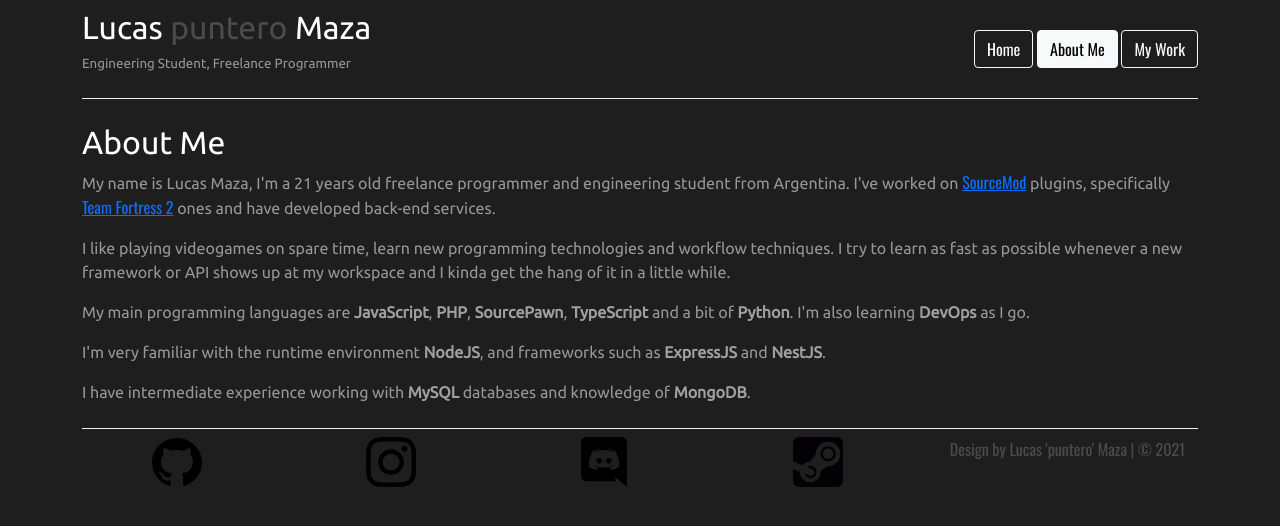
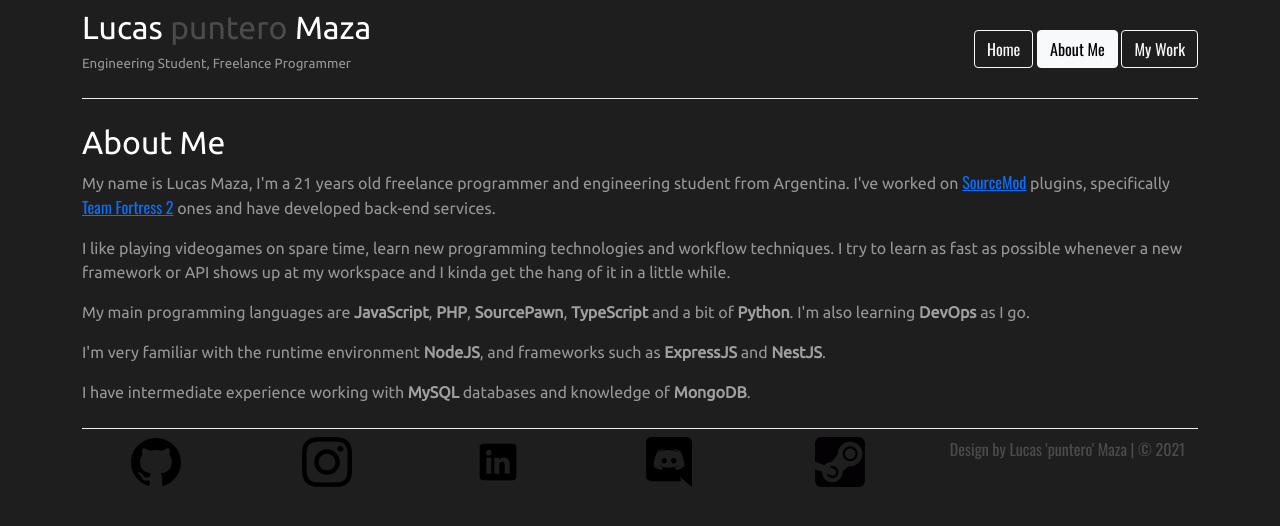
Before and after one commit to punteroo/punteroo.github.io, a plain HTML site: page about.html in a window 1280 px wide. Drawn offline with nearby package versions, Linux system fonts and the light colour scheme.

Commit message:
Add LinkedIn entry

```diff
--- a/about.html
+++ b/about.html
@@ -57,6 +57,11 @@
                                 </a>
                             </div>
                             <div class="col">
+                                <a href="https://www.linkedin.com/in/lucas-maza/" target="_blank">
+                                    <img src="img/linkedin.svg" width="50">
+                                </a>
+                            </div>
+                            <div class="col">
                                 <a href="#">
                                     <img src="img/discord.svg" width="50" data-bs-toggle="tooltip" data-bs-placement="top" title="puntero#6566">
                                 </a>
```
Also changed, not shown: index.html (+5 -0 lines), work.html (+5 -0 lines), img/linkedin.svg (added).
